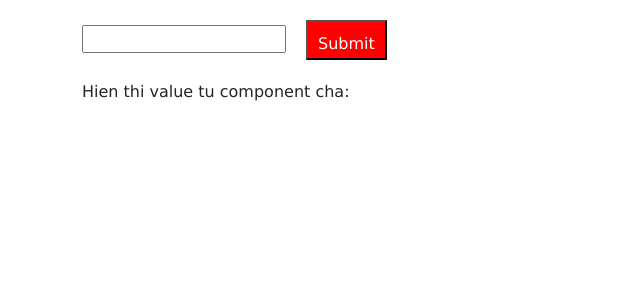
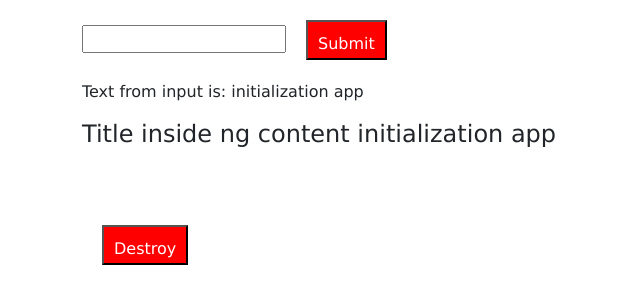
Before and after one commit to trieuquang204/learning-angular, an Angular app: page / in a window 1280 px wide. Shown: the top 304 px of the page, without its empty margins (0-640 px from the left). Built offline with nearby package versions, Linux system fonts and the light colour scheme.

Commit message:
Angular Lifecycle Hook

```diff
--- a/src/app/Demo/demo.component.html
+++ b/src/app/Demo/demo.component.html
@@ -1,3 +1,5 @@
 <div class="demo">
-  <!-- <p>Text from input is: {{ value }} </p> -->
+  <p>Text from input is: {{ value }} </p>
+
+  <ng-content></ng-content>
 </div>
--- a/src/app/Demo/demo.component.ts
+++ b/src/app/Demo/demo.component.ts
@@ -1,16 +1,39 @@
-import { Component, OnInit, Input } from '@angular/core';
+import { Component, OnInit, Input, OnChanges, SimpleChanges, DoCheck, AfterContentInit, AfterContentChecked, AfterViewInit } from '@angular/core';
 
 @Component({
   selector: 'app-demo',
   templateUrl: './demo.component.html',
   styleUrls: ['./demo.component.css']
 })
-export class DemoComponent implements OnInit {
-  @Input() value : string = 'initialization value';
+export class DemoComponent implements OnInit, OnChanges, DoCheck, AfterContentInit, AfterContentChecked  {
+  @Input() value : string = 'initialization demo';
 
-  constructor() {}
+  constructor() {
+    console.log('constructor')
+  }
 
-  ngOnInit(): void {
+  ngOnChanges(change: SimpleChanges) {
+    console.log('ngOnChanges call', change)
+  }
 
+  ngOnInit() {
+    console.log('ng init')
   }
+
+  ngDoCheck() {
+    console.log('ngDoCheck call')
+  }
+
+  ngAfterContentInit() {
+    console.log('ngAfterContentInit')
+  }
+
+  ngAfterContentChecked() {
+    console.log('ngAfterContentChecked')
+  }
+
+  ngAfterViewInit() {
+    console.log('ngAfterViewInit')
+  }
+
 }
--- a/src/app/app.component.html
+++ b/src/app/app.component.html
@@ -2,7 +2,12 @@
   <input type="text" #input>
   <button (click)="onSubmit(input)">Submit</button>
 
-  <app-demo [value]="inputText"></app-demo>
+  <app-demo [value]="inputText" *ngIf="destroy">
+    <h4>Title inside ng content {{ inputText }}</h4>
+  </app-demo>
+  <br>
+  <br>
 
-  <p>Hien thi value tu component cha: {{ inputText }}</p>
+  <button (click)="destroyComponent()">Destroy</button>
+
 </div>
--- a/src/app/app.component.ts
+++ b/src/app/app.component.ts
@@ -8,9 +8,14 @@ import { ContainerComponent } from './Container/container.component';
   encapsulation: ViewEncapsulation.None
 })
 export class AppComponent {
-  inputText : string = '';
+  inputText : string = 'initialization app';
+  destroy: boolean = true;
 
   onSubmit(inputElm : HTMLInputElement) {
     this.inputText = inputElm.value;
   }
+
+  destroyComponent() {
+    this.destroy = false;
+  }
 }
```
